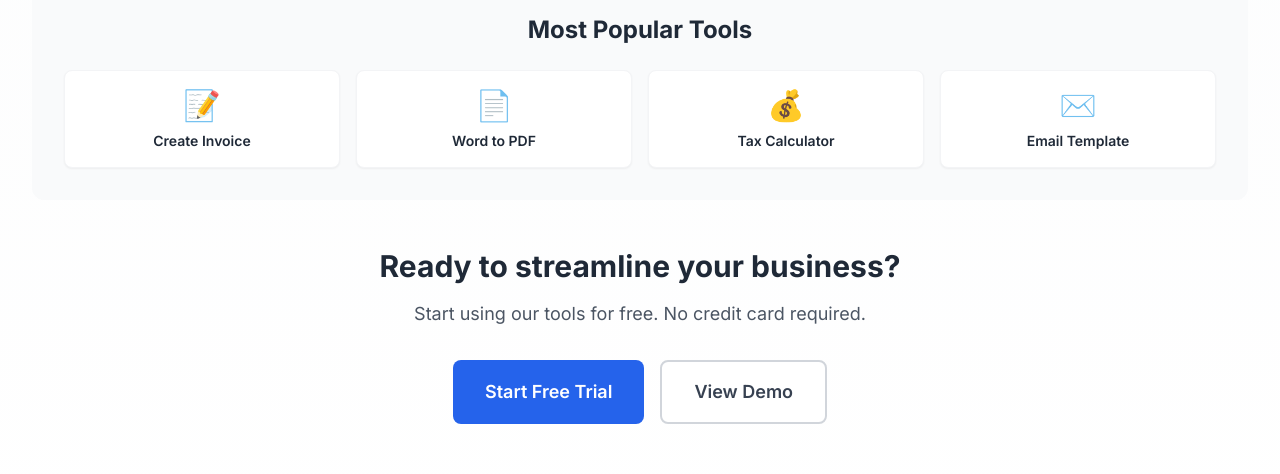
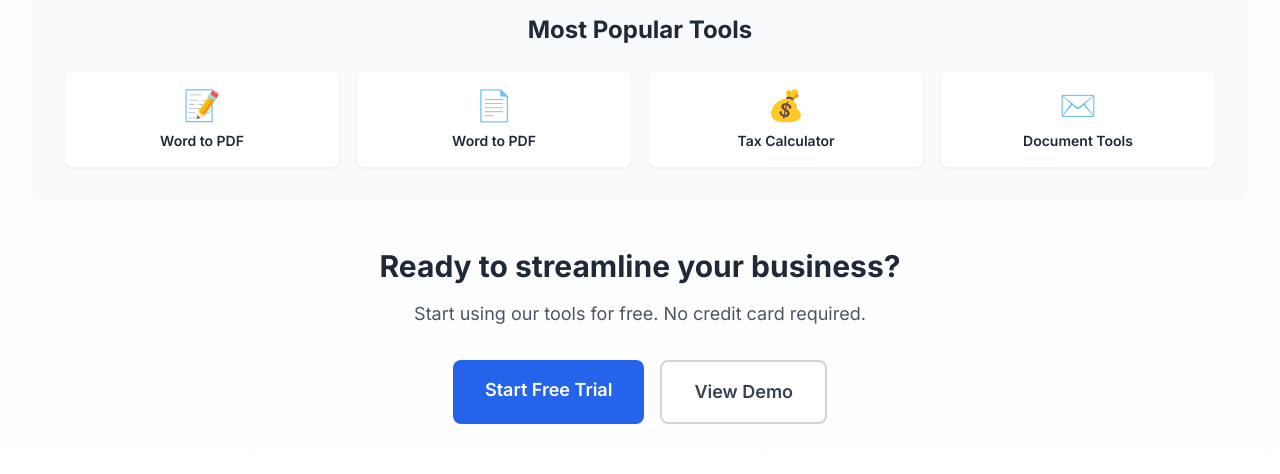
Before and after one commit to samwelmalonga-afk/workflowai-workspace, a Next.js app: page / in a window 1280 px wide. Shown: the part 1120-1594 px from the top of the page. Built offline with nearby package versions, Linux system fonts and the light colour scheme.

Commit message:
Update page.tsx

```diff
--- a/app/page.tsx
+++ b/app/page.tsx
@@ -1,7 +1,8 @@
+import Link from 'next/link'
+
 export default function Home() {
   return (
     <main className="min-h-screen bg-gradient-to-b from-gray-50 to-white">
-      {/* Hero Section */}
       <div className="max-w-7xl mx-auto px-4 sm:px-6 lg:px-8 py-16">
         <div className="text-center mb-16">
           <h1 className="text-5xl md:text-6xl font-bold mb-6 bg-gradient-to-r from-blue-600 to-purple-600 bg-clip-text text-transparent">
@@ -37,9 +38,9 @@ export default function Home() {
               <li>• Send Invoices</li>
               <li>• Track Payments</li>
             </ul>
-            <button className="mt-6 w-full bg-blue-600 text-white py-2 rounded-lg hover:bg-blue-700 transition-colors text-sm font-semibold">
+            <Link href="/tools/documents" className="mt-6 w-full bg-blue-600 text-white py-2 rounded-lg hover:bg-blue-700 transition-colors text-sm font-semibold text-center block">
               Get Started
-            </button>
+            </Link>
           </div>
 
           {/* Document Tools */}
@@ -55,9 +56,9 @@ export default function Home() {
               <li>• Image Converter</li>
               <li>• Excel to CSV</li>
             </ul>
-            <button className="mt-6 w-full bg-purple-600 text-white py-2 rounded-lg hover:bg-purple-700 transition-colors text-sm font-semibold">
+            <Link href="/tools/documents" className="mt-6 w-full bg-purple-600 text-white py-2 rounded-lg hover:bg-purple-700 transition-colors text-sm font-semibold text-center block">
               Convert Now
-            </button>
+            </Link>
           </div>
 
           {/* Business Utilities */}
@@ -73,9 +74,9 @@ export default function Home() {
               <li>• Time Tracker</li>
               <li>• Currency Converter</li>
             </ul>
-            <button className="mt-6 w-full bg-green-600 text-white py-2 rounded-lg hover:bg-green-700 transition-colors text-sm font-semibold">
+            <Link href="/tools/calculators/tax" className="mt-6 w-full bg-green-600 text-white py-2 rounded-lg hover:bg-green-700 transition-colors text-sm font-semibold text-center block">
               Calculate
-            </button>
+            </Link>
           </div>
 
           {/* Marketing Tools */}
@@ -91,9 +92,9 @@ export default function Home() {
               <li>• Business Cards</li>
               <li>• Meeting Scheduler</li>
             </ul>
-            <button className="mt-6 w-full bg-orange-600 text-white py-2 rounded-lg hover:bg-orange-700 transition-colors text-sm font-semibold">
+            <Link href="/tools/documents" className="mt-6 w-full bg-orange-600 text-white py-2 rounded-lg hover:bg-orange-700 transition-colors text-sm font-semibold text-center block">
               Create
-            </button>
+            </Link>
           </div>
 
         </div>
@@ -105,23 +106,17 @@ export default function Home() {
             <div className="text-center">
               <div className="text-5xl mb-3">⚡</div>
               <h3 className="font-bold mb-2 text-lg">Instant Results</h3>
-              <p className="text-blue-100 text-sm">
-                AI-powered tools deliver professional documents in seconds
-              </p>
+              <p className="text-blue-100 text-sm">AI-powered tools deliver professional documents in seconds</p>
             </div>
             <div className="text-center">
               <div className="text-5xl mb-3">💰</div>
               <h3 className="font-bold mb-2 text-lg">Save Money</h3>
-              <p className="text-blue-100 text-sm">
-                No need to hire designers, accountants, or use multiple tools
-              </p>
+              <p className="text-blue-100 text-sm">No need to hire designers, accountants, or use multiple tools</p>
             </div>
             <div className="text-center">
               <div className="text-5xl mb-3">🌍</div>
               <h3 className="font-bold mb-2 text-lg">For Everyone</h3>
-              <p className="text-blue-100 text-sm">
-                Works for registered and non-registered businesses worldwide
-              </p>
+              <p className="text-blue-100 text-sm">Works for registered and non-registered businesses worldwide</p>
             </div>
           </div>
         </div>
@@ -130,40 +125,36 @@ export default function Home() {
         <div className="bg-gray-50 rounded-xl p-8">
           <h2 className="text-2xl font-bold mb-6 text-center text-gray-800">Most Popular Tools</h2>
           <div className="grid grid-cols-2 md:grid-cols-4 gap-4">
-            <button className="bg-white p-4 rounded-lg shadow-sm hover:shadow-md transition-shadow text-center border border-gray-100">
+            <Link href="/tools/documents/word-to-pdf" className="bg-white p-4 rounded-lg shadow-sm hover:shadow-md transition-shadow text-center border border-gray-100 block">
               <div className="text-3xl mb-2">📝</div>
-              <div className="font-semibold text-sm text-gray-800">Create Invoice</div>
-            </button>
-            <button className="bg-white p-4 rounded-lg shadow-sm hover:shadow-md transition-shadow text-center border border-gray-100">
+              <div className="font-semibold text-sm text-gray-800">Word to PDF</div>
+            </Link>
+            <Link href="/tools/documents/word-to-pdf" className="bg-white p-4 rounded-lg shadow-sm hover:shadow-md transition-shadow text-center border border-gray-100 block">
               <div className="text-3xl mb-2">📄</div>
               <div className="font-semibold text-sm text-gray-800">Word to PDF</div>
-            </button>
-            <button className="bg-white p-4 rounded-lg shadow-sm hover:shadow-md transition-shadow text-center border border-gray-100">
+            </Link>
+            <Link href="/tools/calculators/tax" className="bg-white p-4 rounded-lg shadow-sm hover:shadow-md transition-shadow text-center border border-gray-100 block">
               <div className="text-3xl mb-2">💰</div>
               <div className="font-semibold text-sm text-gray-800">Tax Calculator</div>
-            </button>
-            <button className="bg-white p-4 rounded-lg shadow-sm hover:shadow-md transition-shadow text-center border border-gray-100">
+            </Link>
+            <Link href="/tools/documents" className="bg-white p-4 rounded-lg shadow-sm hover:shadow-md transition-shadow text-center border border-gray-100 block">
               <div className="text-3xl mb-2">✉️</div>
-              <div className="font-semibold text-sm text-gray-800">Email Template</div>
-            </button>
+              <div className="font-semibold text-sm text-gray-800">Document Tools</div>
+            </Link>
           </div>
         </div>
 
         {/* CTA Section */}
         <div className="text-center mt-12">
-          <h2 className="text-3xl font-bold mb-4 text-gray-800">
-            Ready to streamline your business?
-          </h2>
-          <p className="text-gray-600 mb-8 text-lg">
-            Start using our tools for free. No credit card required.
-          </p>
+          <h2 className="text-3xl font-bold mb-4 text-gray-800">Ready to streamline your business?</h2>
+          <p className="text-gray-600 mb-8 text-lg">Start using our tools for free. No credit card required.</p>
           <div className="flex gap-4 justify-center flex-wrap">
-            <button className="bg-blue-600 text-white px-8 py-4 rounded-lg font-semibold hover:bg-blue-700 transition-colors text-lg">
+            <Link href="/tools/documents" className="bg-blue-600 text-white px-8 py-4 rounded-lg font-semibold hover:bg-blue-700 transition-colors text-lg">
               Start Free Trial
-            </button>
-            <button className="bg-white text-gray-700 px-8 py-4 rounded-lg font-semibold hover:bg-gray-50 transition-colors border-2 border-gray-300 text-lg">
+            </Link>
+            <Link href="/tools/documents" className="bg-white text-gray-700 px-8 py-4 rounded-lg font-semibold hover:bg-gray-50 transition-colors border-2 border-gray-300 text-lg">
               View Demo
-            </button>
+            </Link>
           </div>
         </div>
 
@@ -171,26 +162,11 @@ export default function Home() {
         <div className="mt-16 text-center text-sm text-gray-500">
           <p className="mb-2">System Status: All Services Operational</p>
           <div className="flex gap-3 justify-center flex-wrap">
-            <span className="inline-flex items-center gap-1">
-              <span className="w-2 h-2 bg-green-500 rounded-full"></span>
-              InvoiceAI
-            </span>
-            <span className="inline-flex items-center gap-1">
-              <span className="w-2 h-2 bg-green-500 rounded-full"></span>
-              ProposalAI
-            </span>
-            <span className="inline-flex items-center gap-1">
-              <span className="w-2 h-2 bg-green-500 rounded-full"></span>
-              ContractAI
-            </span>
-            <span className="inline-flex items-center gap-1">
-              <span className="w-2 h-2 bg-green-500 rounded-full"></span>
-              DocumentTools
-            </span>
-            <span className="inline-flex items-center gap-1">
-              <span className="w-2 h-2 bg-green-500 rounded-full"></span>
-              PaymentAI
-            </span>
+            <span className="inline-flex items-center gap-1"><span className="w-2 h-2 bg-green-500 rounded-full"></span>InvoiceAI</span>
+            <span className="inline-flex items-center gap-1"><span className="w-2 h-2 bg-green-500 rounded-full"></span>ProposalAI</span>
+            <span className="inline-flex items-center gap-1"><span className="w-2 h-2 bg-green-500 rounded-full"></span>ContractAI</span>
+            <span className="inline-flex items-center gap-1"><span className="w-2 h-2 bg-green-500 rounded-full"></span>DocumentTools</span>
+            <span className="inline-flex items-center gap-1"><span className="w-2 h-2 bg-green-500 rounded-full"></span>PaymentAI</span>
           </div>
         </div>
       </div>
```
